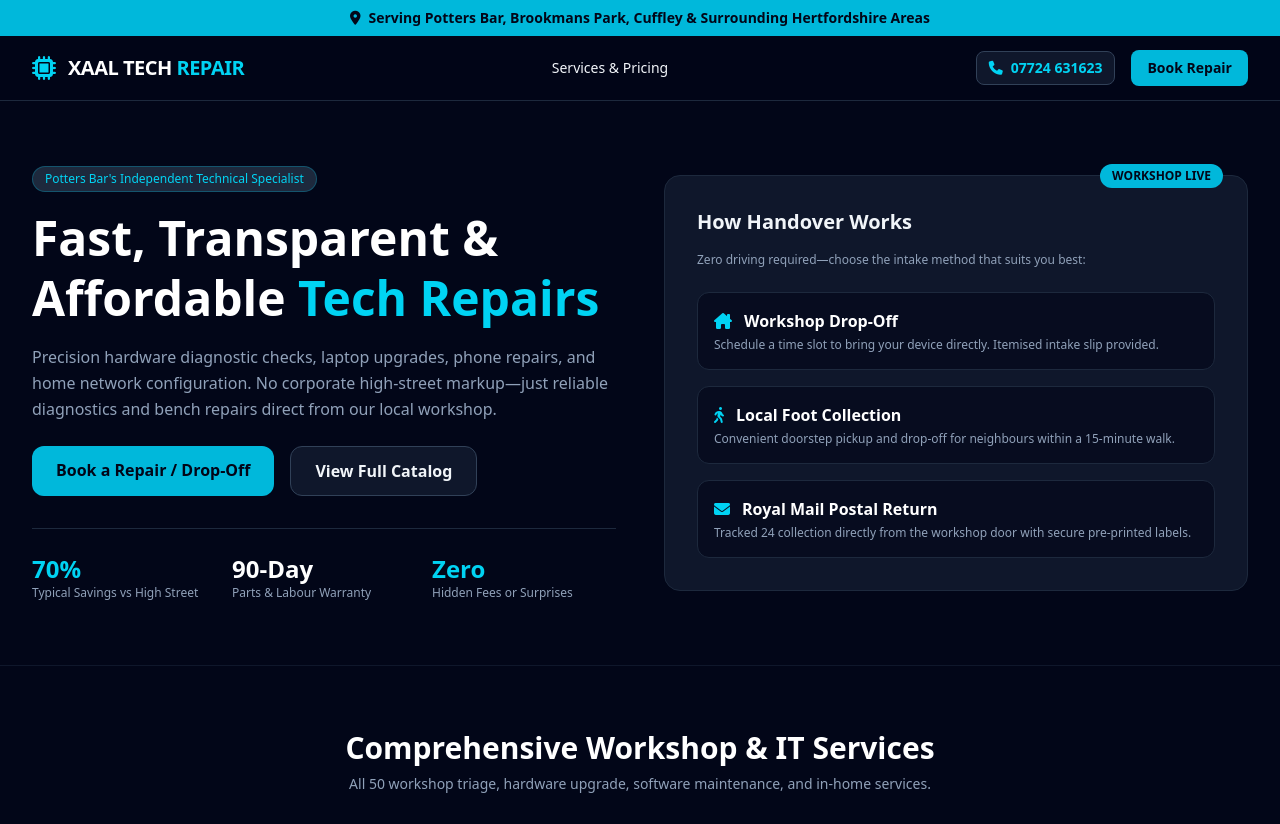
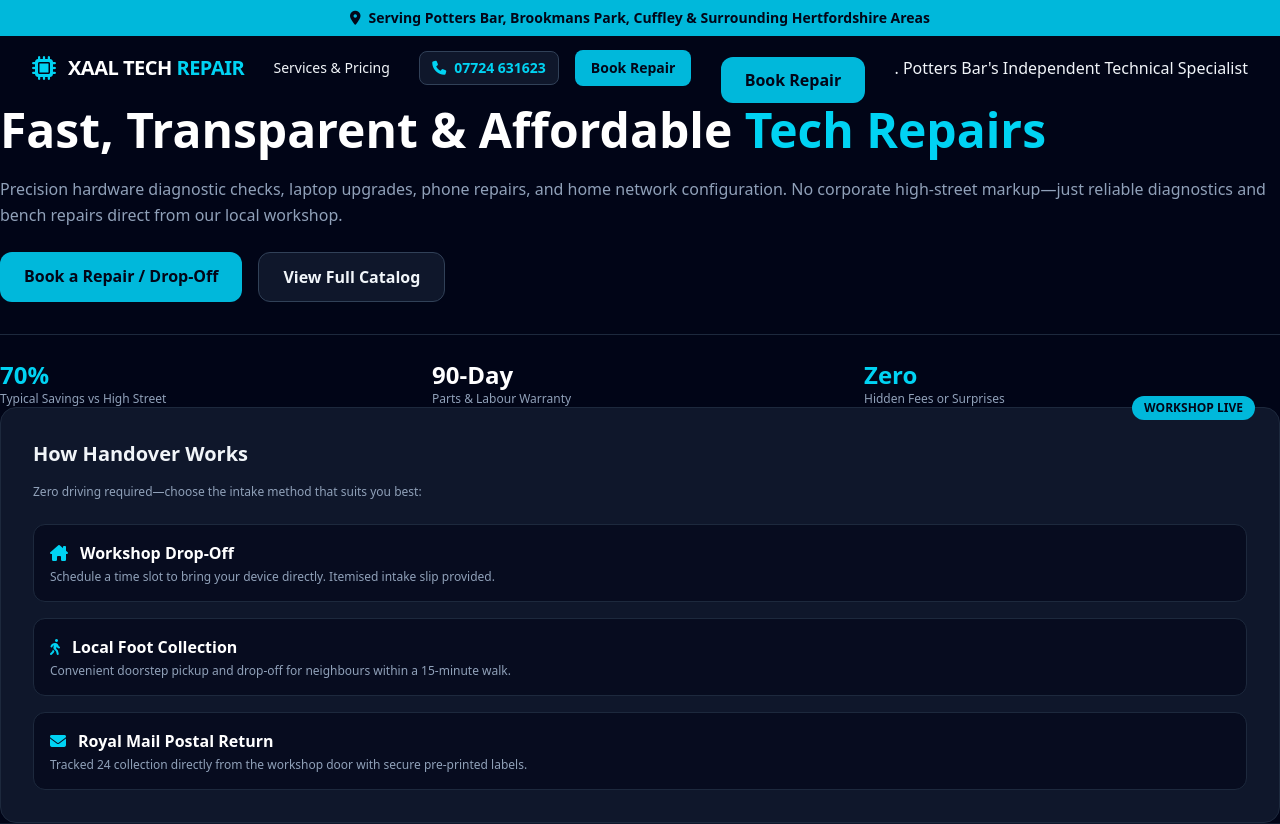
Before and after one commit to xaal11032001/-xaal-tech-repair, a plain HTML site: page index.html in a window 1280 px wide. Shown: the top 824 px of the page. Drawn offline with nearby package versions, Linux system fonts and the light colour scheme; a script that the page names is missing.

Commit message:
Refactor booking button in index.html
Updated the booking button styling and structure.

```diff
--- a/index.html
+++ b/index.html
@@ -49,13 +49,10 @@
         </a>
         <a href="#booking" class="bg-cyan-500 hover:bg-cyan-400 text-slate-950 font-bold px-4 py-2 rounded-lg text-sm transition">Book Repair</a>
       </div>
-    </div>
-  </header>
 
-  <!-- HERO SECTION -->
-  <section class="max-w-7xl mx-auto px-4 sm:px-6 lg:px-8 py-16 grid grid-cols-1 lg:grid-cols-2 gap-12 items-center">
-    <div>
-      <div class="inline-block bg-slate-800 border border-cyan-500/30 text-cyan-400 text-xs px-3 py-1 rounded-full mb-4">
+      <div class="mt-6"><a href="#booking" class="bg-cyan-500 hover:bg-cyan-400 text-slate-950 font-bold px-6 py-3 rounded-xl transition">Book Repair</a></div>.
+
+
         Potters Bar's Independent Technical Specialist
       </div>
       <h1 class="text-4xl sm:text-5xl font-extrabold text-white leading-tight">
```
